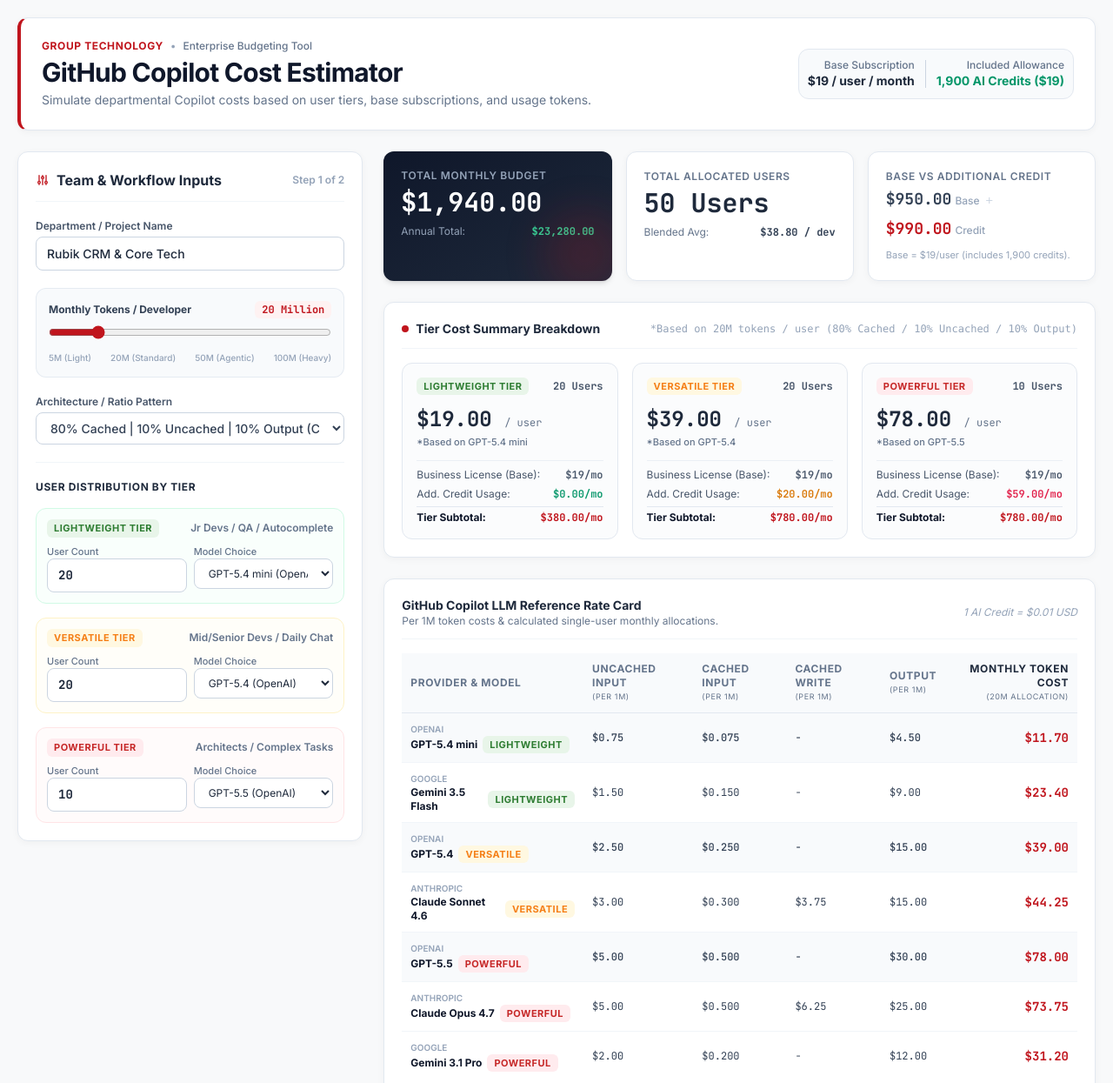
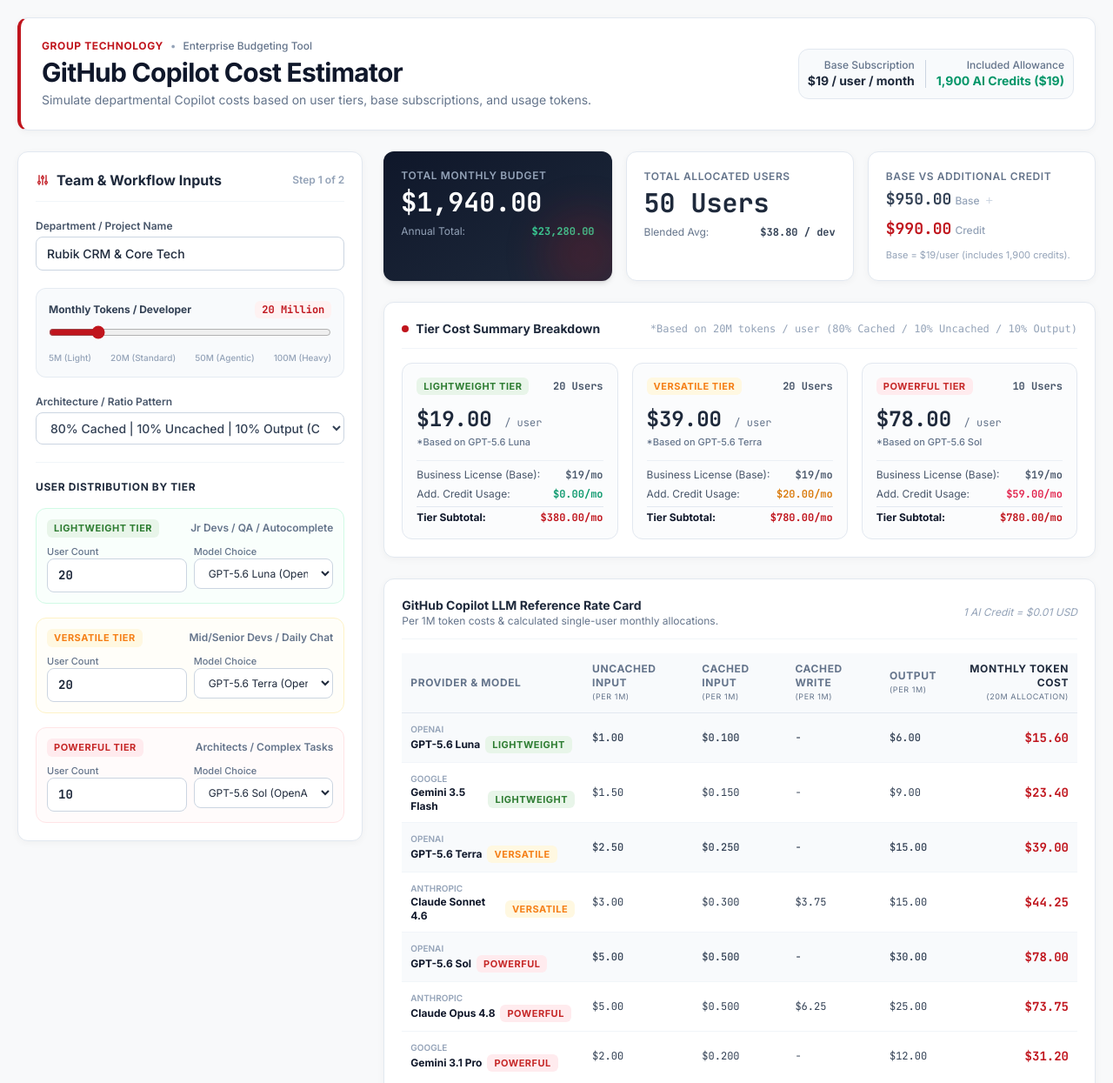
Before and after one commit to cftan925/copilot-cost-calculator, a plain HTML site: page index.html in a window 1280 px wide. Shown: the top 1245 px of the page at 87% size. Drawn offline with nearby package versions, Linux system fonts and the light colour scheme.

Commit message:
feat: update all 7 models to latest versions with verified pricing
Synced model names and per-token rates from:
https://docs.github.com/en/copilot/reference/copilot-billing/models-and-pricing

Changes:
- Lightweight default: GPT-5.4 mini → GPT-5.6 Luna (.00//bin/zsh.10/.00 per 1M)
- Lightweight alt: Gemini 3.5 Flash — pricing verified unchanged
- Versatile default: GPT-5.4 → GPT-5.6 Terra (.50//bin/zsh.25/.00 per 1M)
- Versatile alt: Claude Sonnet 4.6 — pricing verified unchanged
- Powerful default: GPT-5.5 → GPT-5.6 Sol (.00//bin/zsh.50/.00 per 1M)
- Powerful alt 1: Claude Opus 4.7 → Claude Opus 4.8 (.00//bin/zsh.50/write .25/.00)
- Powerful alt 2: Gemini 3.1 Pro — pricing verified unchanged

```diff
--- a/index.html
+++ b/index.html
@@ -205,7 +205,7 @@
                                 <div>
                                     <label class="text-[11px] font-medium text-slate-500 block">Model Choice</label>
                                     <select id="modelLightweight" class="input-field w-full text-xs">
-                                        <option value="gpt-5.4-mini" selected>GPT-5.4 mini (OpenAI)</option>
+                                        <option value="gpt-5.6-luna" selected>GPT-5.6 Luna (OpenAI)</option>
                                         <option value="gemini-3.5-flash">Gemini 3.5 Flash (Google)</option>
                                     </select>
                                 </div>
@@ -226,7 +226,7 @@
                                 <div>
                                     <label class="text-[11px] font-medium text-slate-500 block">Model Choice</label>
                                     <select id="modelVersatile" class="input-field w-full text-xs">
-                                        <option value="gpt-5.4" selected>GPT-5.4 (OpenAI)</option>
+                                        <option value="gpt-5.6-terra" selected>GPT-5.6 Terra (OpenAI)</option>
                                         <option value="claude-sonnet-4.6">Claude Sonnet 4.6 (Anthropic)</option>
                                     </select>
                                 </div>
@@ -247,8 +247,8 @@
                                 <div>
                                     <label class="text-[11px] font-medium text-slate-500 block">Model Choice</label>
                                     <select id="modelPowerful" class="input-field w-full text-xs">
-                                        <option value="gpt-5.5" selected>GPT-5.5 (OpenAI)</option>
-                                        <option value="claude-opus-4.7">Claude Opus 4.7 (Anthropic)</option>
+                                        <option value="gpt-5.6-sol" selected>GPT-5.6 Sol (OpenAI)</option>
+                                        <option value="claude-opus-4.8">Claude Opus 4.8 (Anthropic)</option>
                                         <option value="gemini-3.1-pro">Gemini 3.1 Pro (Google)</option>
                                     </select>
                                 </div>
@@ -457,13 +457,14 @@
 
     <script>
         // Official GitHub Copilot Model Rates (Per 1 Million Tokens)
+        // Source: https://docs.github.com/en/copilot/reference/copilot-billing/models-and-pricing
         const MODELS = {
-            'gpt-5.4-mini': { name: 'GPT-5.4 mini', provider: 'OpenAI', tier: 'lightweight', uncached: 0.75, cached: 0.075, write: 0, output: 4.50 },
+            'gpt-5.6-luna': { name: 'GPT-5.6 Luna', provider: 'OpenAI', tier: 'lightweight', uncached: 1.00, cached: 0.10, write: 0, output: 6.00 },
             'gemini-3.5-flash': { name: 'Gemini 3.5 Flash', provider: 'Google', tier: 'lightweight', uncached: 1.50, cached: 0.15, write: 0, output: 9.00 },
-            'gpt-5.4': { name: 'GPT-5.4', provider: 'OpenAI', tier: 'versatile', uncached: 2.50, cached: 0.25, write: 0, output: 15.00 },
+            'gpt-5.6-terra': { name: 'GPT-5.6 Terra', provider: 'OpenAI', tier: 'versatile', uncached: 2.50, cached: 0.25, write: 0, output: 15.00 },
             'claude-sonnet-4.6': { name: 'Claude Sonnet 4.6', provider: 'Anthropic', tier: 'versatile', uncached: 3.00, cached: 0.30, write: 3.75, output: 15.00 },
-            'gpt-5.5': { name: 'GPT-5.5', provider: 'OpenAI', tier: 'powerful', uncached: 5.00, cached: 0.50, write: 0, output: 30.00 },
-            'claude-opus-4.7': { name: 'Claude Opus 4.7', provider: 'Anthropic', tier: 'powerful', uncached: 5.00, cached: 0.50, write: 6.25, output: 25.00 },
+            'gpt-5.6-sol': { name: 'GPT-5.6 Sol', provider: 'OpenAI', tier: 'powerful', uncached: 5.00, cached: 0.50, write: 0, output: 30.00 },
+            'claude-opus-4.8': { name: 'Claude Opus 4.8', provider: 'Anthropic', tier: 'powerful', uncached: 5.00, cached: 0.50, write: 6.25, output: 25.00 },
             'gemini-3.1-pro': { name: 'Gemini 3.1 Pro', provider: 'Google', tier: 'powerful', uncached: 2.00, cached: 0.20, write: 0, output: 12.00 }
         };
 
```
